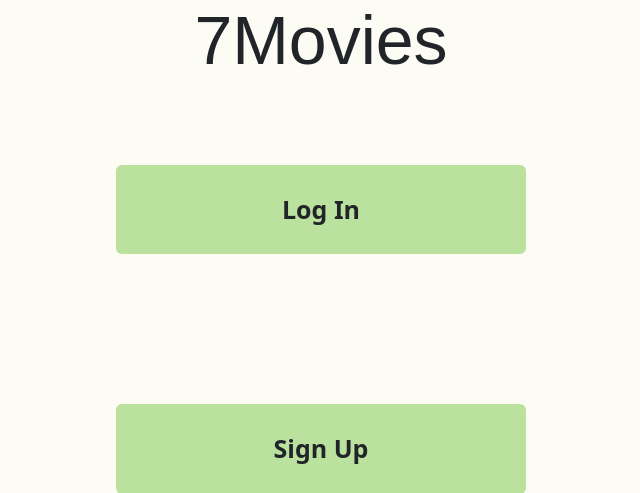
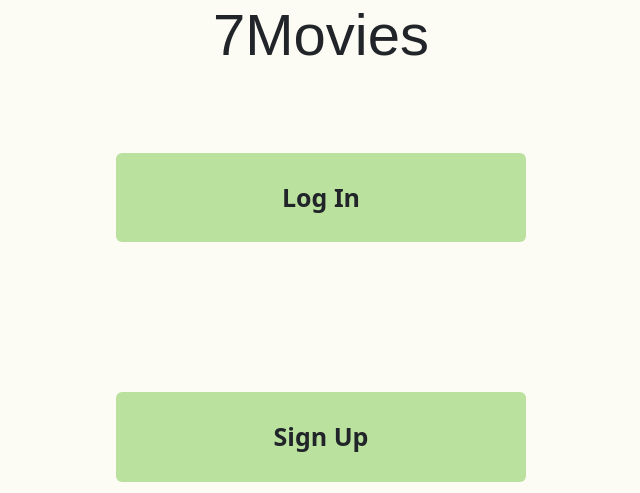
Before and after one commit to OliverRob06/Web-Application-Implementation, a Flask app: page / in a window 1280 px wide. Shown: the part 48-541 px from the top of the page, without its empty margins (319-959 px from the left). Run offline with Flask 3, Linux system fonts and the light colour scheme.

Commit message:
changed font size

```diff
--- a/static/css/style.css
+++ b/static/css/style.css
@@ -246,13 +246,13 @@ input {
 h1 {
 	font-family: Copperplate, "Copperplate Gothic Light", fantasy;
 	font-weight: 400;
-	font-size: 68px;
+	font-size: 58px !important;
 }
 
 
 h2{
 	font-family: Copperplate, "Copperplate Gothic Light", fantasy;
-	font-size: 36px;
+	font-size: 29px !important;
 }
 
 
```
